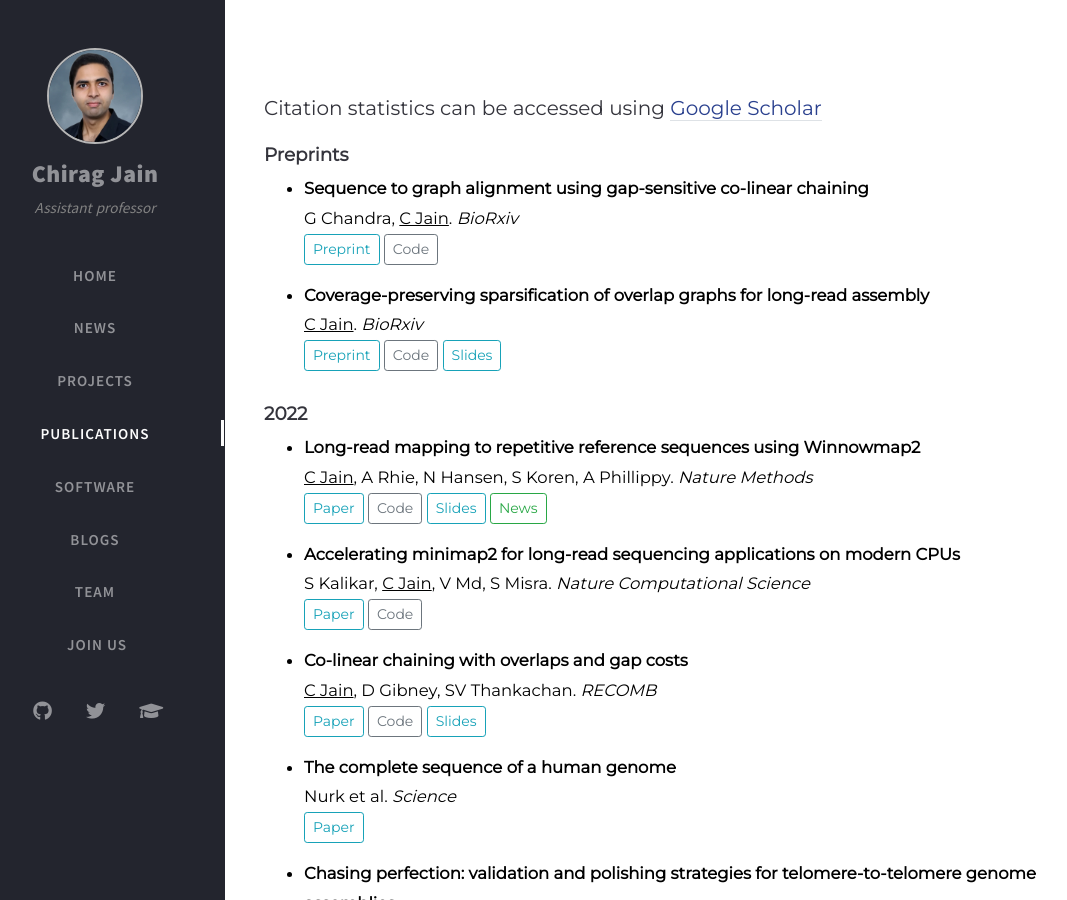
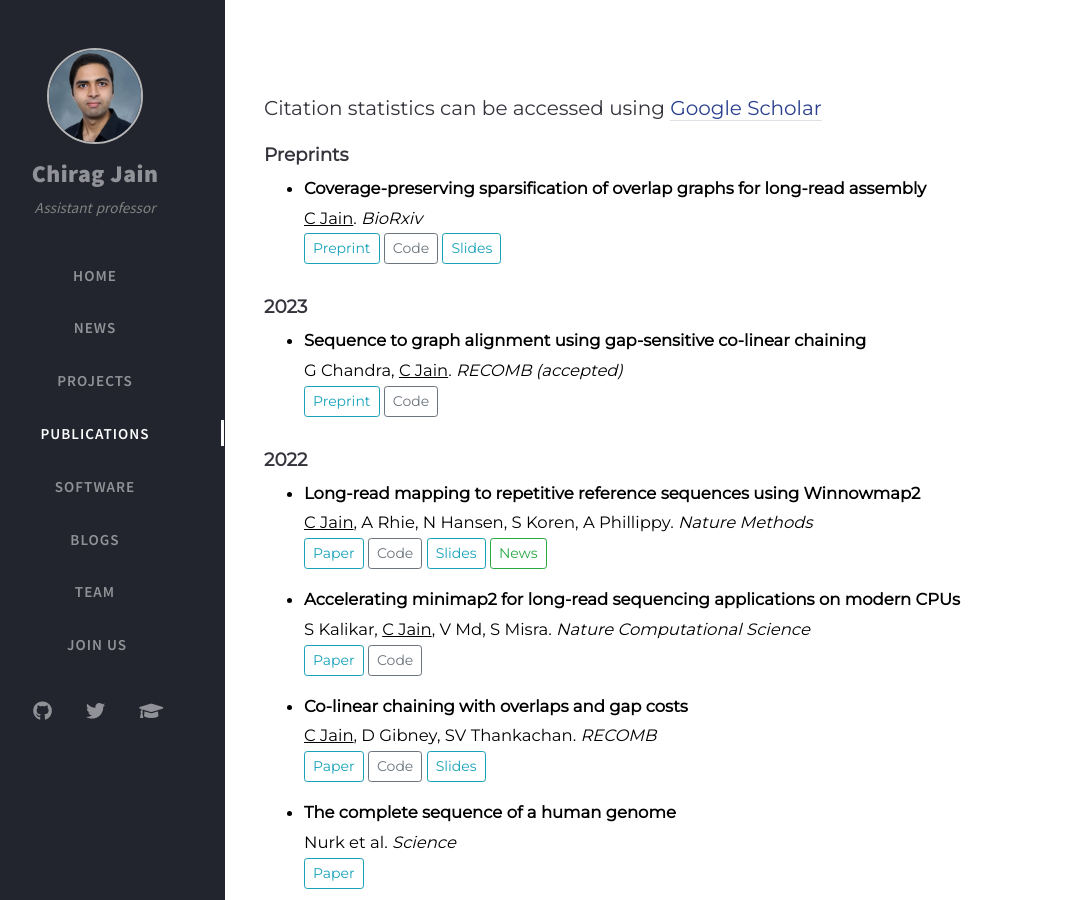
Before and after one commit to at-cg/at-cg.github.io, a Jekyll site: the page built from tabs/publications.md, in a window 1280 px wide and 900 px high. Shown: the whole window, without its empty margins (35-1102 px from the left). Built offline with Jekyll 4.4.1, drawn with Linux system fonts in a browser that asks for light colours; nearby versions of some CDN libraries; comment, search, counter and statistics services are not loaded.

Commit message:
Update publications.md

```diff
--- a/tabs/publications.md
+++ b/tabs/publications.md
@@ -20,16 +20,6 @@ type: archives
 
 #### **Preprints**
 
-* **Sequence to graph alignment using gap-sensitive co-linear chaining** <br>
-G Chandra, <u>C Jain</u>. _BioRxiv_
-<br>
-<button type="button" class="btn btn-outline-info btn-sm">
-<a href="https://doi.org/10.1101/2022.08.29.505691" style="all: unset; color: inherit">Preprint</a>
-</button>
-<button type="button" class="btn btn-outline-secondary btn-sm">
-<a href="https://github.com/at-cg/minichain" style="all: unset; color: inherit">Code</a>
-</button>
-
 * **Coverage-preserving sparsification of overlap graphs for long-read assembly** <br>
 <u>C Jain</u>. _BioRxiv_
 <br>
@@ -41,6 +31,18 @@ G Chandra, <u>C Jain</u>. _BioRxiv_
 </button>
 <button type="button" class="btn btn-outline-info btn-sm">
 <a href="https://drive.google.com/file/d/1CJb3H5E0dfSQMyDjrzzth5TG2M_IEO2R/view?usp=sharing" style="all: unset; color: inherit">Slides</a>
+</button>
+
+#### **2023**
+
+* **Sequence to graph alignment using gap-sensitive co-linear chaining** <br>
+G Chandra, <u>C Jain</u>. _RECOMB (accepted)_
+<br>
+<button type="button" class="btn btn-outline-info btn-sm">
+<a href="https://doi.org/10.1101/2022.08.29.505691" style="all: unset; color: inherit">Preprint</a>
+</button>
+<button type="button" class="btn btn-outline-secondary btn-sm">
+<a href="https://github.com/at-cg/minichain" style="all: unset; color: inherit">Code</a>
 </button>
 
 #### **2022**
```
